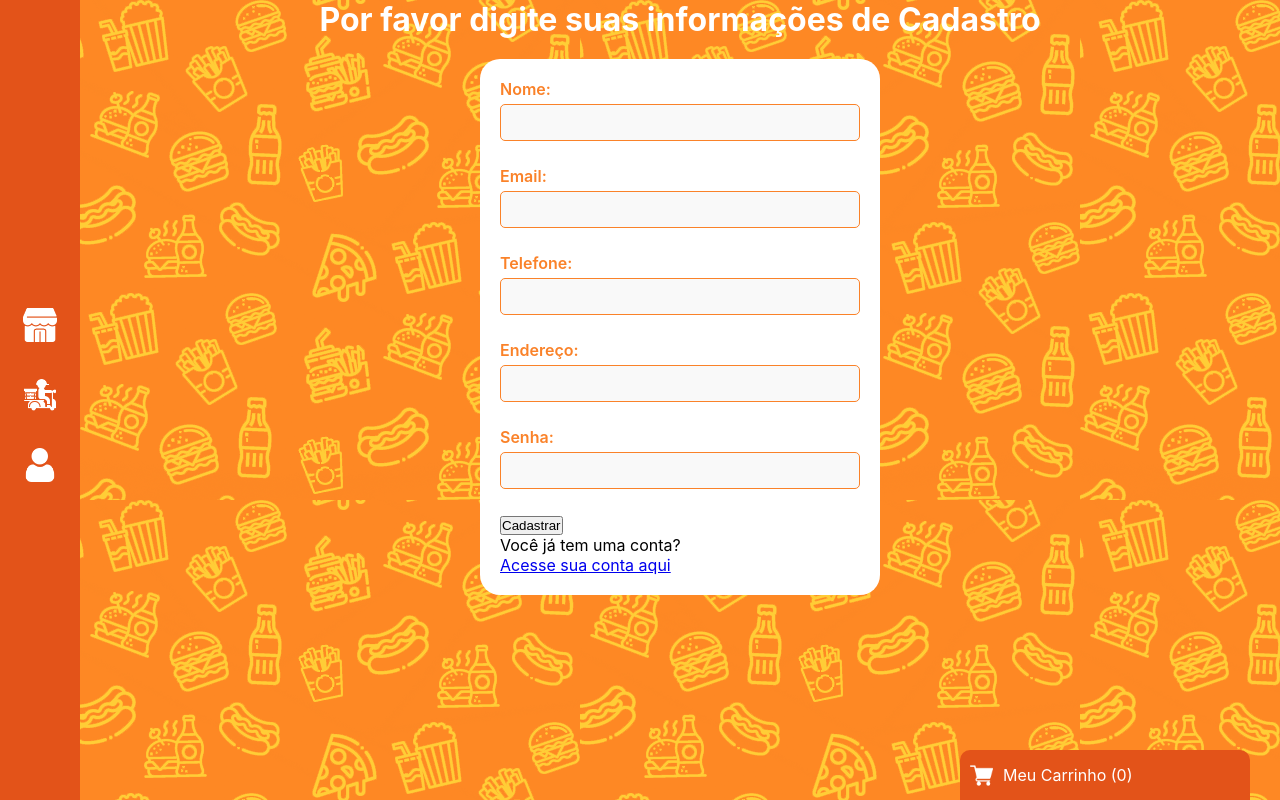
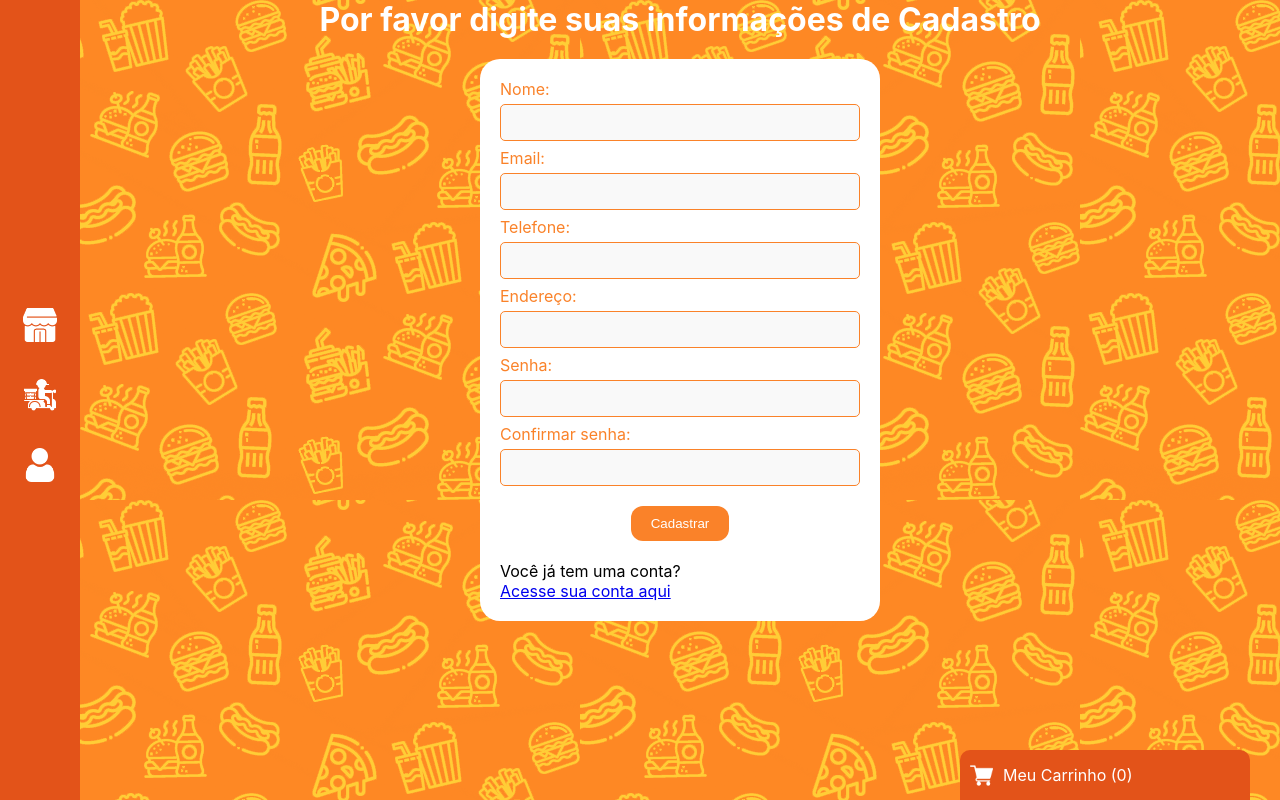
Before and after one commit to lucasgmaieski/AmperFoods, a React (Vite) app: page /register in a window 1280 px wide. Built offline with nearby package versions, Linux system fonts and the light colour scheme.

Commit message:
add form validation

```diff
--- a/src/pages/Login/index.tsx
+++ b/src/pages/Login/index.tsx
@@ -8,10 +8,18 @@ import { persistor } from '../../redux/store';
 
 import { auth, db } from '../../services/firebaseConfig';
 import { signInWithEmailAndPassword } from 'firebase/auth';
-import { updateLocalStorage } from '../../services/util';
 import { collection, doc, getDoc, getDocs, query } from 'firebase/firestore';
 import { saveOrder } from '../../redux/reducers/OrdersReducer';
+import { useForm } from 'react-hook-form';
+import { z } from 'zod';
+import { zodResolver } from '@hookform/resolvers/zod';
+import { ErrorInput } from '../../components/ErrorInput';
 
+const schema = z.object({
+    email: z.string().email({message: 'Endereço de email inválido'}),
+    password: z.string().min(6, 'A senha precisa ter pelo menos 6 caracteres'),
+})
+type FormProps = z.infer<typeof schema>;
 
 export const Login = () => {
     const navigate = useNavigate();
@@ -20,12 +28,83 @@ export const Login = () => {
     const [passwordInput, setPasswordInput] = useState('');
     const name = useAppSelector(state => state.persistedReducer.user.name);
 
+    const { handleSubmit, register, setValue, formState: { errors} } = useForm<FormProps>({mode: 'all', reValidateMode: 'onChange', resolver: zodResolver(schema)});
+    const handleForm = async (data: FormProps) => {
+        try {
+            const userCredential = await signInWithEmailAndPassword(auth, data.email, data.password);
+            const user = userCredential.user;
+            if(user) {
+                console.log("usuario logado com sucesso: "+ user.email);
 
-    // const [signInWithEmailAndPassword, user, loading, error] = useSignInWithEmailAndPassword(auth);
+                // const user = auth.currentUser;
+                const tokenUser = await user.getIdToken();
+                console.log('tokenUser1: '+tokenUser);
+
+                const uid = user.uid;
+                // get orders in db and save localStorage
+                try {
+                    const userDocRef = doc(db, 'users', uid);
+                    const pedidosSubcollectionRef = collection(userDocRef, 'orders');
+                    const pedidosQuery = query(pedidosSubcollectionRef);
+                    const pedidosSnapshot = await getDocs(pedidosQuery);
+
+                    const pedidos: any = pedidosSnapshot.docs.map((doc) => ({
+                        id: doc.id,
+                        ...doc.data()
+                    }));
+                    pedidos.forEach((pedido:any) => {
+                        dispatch( saveOrder({
+                            date: pedido.date,
+                            status: 1,
+                            address: pedido.address,
+                            discount: pedido.discount,
+                            delivery: pedido.delivery,
+                            amount: pedido.amount,
+                            totalPayable: pedido.totalPayable,
+                            products: pedido.products
+                        }));
+                    });
+                } catch (error) {
+                    // Ocorreu um erro ao buscar os pedidos
+                    console.error(error);
+                }
+                type infoUserType = {
+                    name: string,
+                    email: string,
+                    phone: string,
+                    address: string,
+                }
+                // get data user in db and save in localStorage
+                try {
+                    const userDocRef = doc(db, 'users', uid);
+                    const infoUser: any = await getDoc(userDocRef);
+
+                    if(infoUser.exists()) {
+                        console.log("info user: ");
+                        console.log(infoUser.data());
+                        const userToken = await user.getIdToken();
+                        dispatch(setToken({ token: userToken}));
+                        dispatch( setInfo({
+                            name: infoUser.data().name,
+                            email: infoUser.data().email,
+                            phone: infoUser.data().phone,
+                            address: infoUser.data().address
+                        }));
+                    }
+                } catch (error) {
+                // Ocorreu um erro ao buscar os pedidos
+                console.error(error);
+                }
+                navigate('/');
+            }
+        } catch (error) {
+            console.error(error);
+        }
+    }
+
 
     const handleSignIn = async (e: ChangeEvent<HTMLFormElement>) => {
         e.preventDefault();
-        // signInWithEmailAndPassword(emailInput, passwordInput);
 
         try {
             const userCredential = await signInWithEmailAndPassword(auth, emailInput, passwordInput);
@@ -34,7 +113,8 @@ export const Login = () => {
                 console.log("usuario logado com sucesso: "+ user.email);
 
                 // const user = auth.currentUser;
-
+                const tokenUser = await user.getIdToken();
+                console.log('tokenUser1: '+tokenUser);
 
                 const uid = user.uid;
                 // get orders in db and save localStorage
@@ -50,15 +130,15 @@ export const Login = () => {
                 }));
                 pedidos.forEach((pedido:any) => {
                     dispatch( saveOrder({
-                    date: pedido.date,
-                    status: 1,
-                    address: pedido.address,
-                    discount: pedido.discount,
-                    delivery: pedido.delivery,
-                    amount: pedido.amount,
-                    totalPayable: pedido.totalPayable,
-                    products: pedido.products
-                }));
+                        date: pedido.date,
+                        status: 1,
+                        address: pedido.address,
+                        discount: pedido.discount,
+                        delivery: pedido.delivery,
+                        amount: pedido.amount,
+                        totalPayable: pedido.totalPayable,
+                        products: pedido.products
+                    }));
                 });
                 } catch (error) {
                 // Ocorreu um erro ao buscar os pedidos
@@ -78,14 +158,14 @@ export const Login = () => {
                 if(infoUser.exists()) {
                     console.log("info user: ");
                     console.log(infoUser.data());
-
-                    dispatch(setToken({ token: user.getIdTokenResult()}));
+                    const userToken = await user.getIdToken();
+                    dispatch(setToken({ token: userToken}));
                     dispatch( setInfo({
                     name: infoUser.data().name,
                     email: infoUser.data().email,
                     phone: infoUser.data().phone,
                     address: infoUser.data().address
-                }));
+                    }));
                 }
                 } catch (error) {
                 // Ocorreu um erro ao buscar os pedidos
@@ -98,27 +178,6 @@ export const Login = () => {
             console.error(error);
         }
     }
-    // if (loading) {
-    //     return <p>Loading...</p>;
-    // }
-    // if (user) {
-    //     console.log(user);
-    //     getToken();
-
-    // }
-
-    // function getToken() {
-    //     user?.user.getIdToken().then((token)=> {
-    //         console.log(token);
-    //         dispatch( setToken({token: token}));
-    //         navigate('/');
-
-    //     })
-    //     .catch((error)=> {
-    //         console.error('Erro ao obter o token de autenticação:', error);
-    //     })
-    // }
-
 
     const handleInputChange = (e: ChangeEvent<HTMLInputElement>) => {
         if(e.target.id == 'email') {
@@ -129,21 +188,26 @@ export const Login = () => {
         }
     }
 
-
     return (
         <C.Container>
             <h2>currentUser uid: {auth.currentUser?.uid}</h2>
             <C.Titulo>Por favor digite suas informações de login</C.Titulo>
 
-            <C.FormArea onSubmit={handleSignIn}>
-                <C.InputArea>
-                    <C.Label htmlFor="email">Email:</C.Label>
-                    <C.Input type="email" name="email" id="email" value={emailInput} onChange={handleInputChange}/>
-                </C.InputArea>
-                <C.InputArea>
-                    <C.Label htmlFor="password">Nome:</C.Label>
-                    <C.Input type="password" name="password" id="password" value={passwordInput} onChange={handleInputChange}/>
-                </C.InputArea>
+            <C.FormArea onSubmit={handleSubmit(handleForm)}>
+                <C.Label>
+                    Email:
+                    <C.Input type="text" id="email"  {...register('email')} />
+                    {errors.email && (
+                        <ErrorInput message={errors.email?.message} />
+                    )}
+                </C.Label>
+                <C.Label>
+                    Senha:
+                    <C.Input type="text" id="password"  {...register('password')} />
+                    {errors.password && (
+                        <ErrorInput message={errors.password?.message} />
+                    )}
+                </C.Label>
 
                 <Link to={'/#'} >Esqueceu sua senha?</Link>
 
--- a/src/pages/Login/styled.ts
+++ b/src/pages/Login/styled.ts
@@ -15,15 +15,12 @@ export const FormArea = styled.form`
     max-width: 400px;
     margin: 20px auto;
 `;
-export const InputArea = styled.div`
+export const Label = styled.div`
     display: flex;
     flex-direction: column;
     gap: 5px;
-    margin-bottom: 25px;
+    margin-bottom: 7px;
     color: #FA8229;
-`;
-export const Label = styled.label`
-    font-weight: 600;
 `;
 export const Input = styled.input`
     padding: 10px 10px;
@@ -35,7 +32,7 @@ export const Input = styled.input`
 `;
 export const Submit = styled.button`
     width: fit-content;
-    margin: auto;
+    margin: 10px auto;
     display: block;
     background-color: #FA8229;
     border: none;
--- a/src/pages/ProfileScreen/index.tsx
+++ b/src/pages/ProfileScreen/index.tsx
@@ -5,16 +5,18 @@ import { useAppSelector } from '../../redux/hooks/useAppSelector';
 import * as C from './styled';
 import { clearInfos, setInfo, setName } from '../../redux/reducers/UserReducer';
 import { clearCart } from '../../redux/reducers/CartReducer';
-import { clearOrders } from '../../redux/reducers/OrdersReducer';
+import { clearOrders, saveOrder } from '../../redux/reducers/OrdersReducer';
 import { Header } from '../../components/Header';
 import { deleteUser, signOut } from 'firebase/auth';
 import { auth, db } from '../../services/firebaseConfig';
 import { useIdToken } from 'react-firebase-hooks/auth';
-import { deleteDoc, doc } from 'firebase/firestore';
+import { collection, deleteDoc, doc, onSnapshot, query, updateDoc } from 'firebase/firestore';
 import { z } from 'zod';
 import { useForm } from 'react-hook-form';
 import { zodResolver } from "@hookform/resolvers/zod";
 import InputMask from "react-input-mask";
+import { Loader } from '../../components/Loader';
+import { userInfo } from 'os';
 
 const phoneRegex = new RegExp(
     /^\d{10,11}$/
@@ -38,17 +40,30 @@ type FormProps = z.infer<typeof schema>;
 export const ProfileScreen = () => {
     const dispatch = useDispatch();
     const [headerSearch, setHeaderSerach] = useState('');
-    const [nameInput, setNameInput] = useState('');
-    const [emailInput, setEmailInput] = useState('');
-    const [addressInput, setAddressInput] = useState('');
-    const [phoneInput, setPhoneInput] = useState('');
     const [saveSuccess, setSaveSuccess] = useState(false);
 
     const userInfos = useAppSelector(state => state.persistedReducer.user);
 
-
-
-
+    useEffect(()=>{
+        const user = auth.currentUser;
+        if (user) {
+            const userId = user.uid;
+            const userDocRef = doc(db, 'users', userId);
+            const listenInfoUser = onSnapshot(userDocRef, (snapshot) => {
+            // O código aqui será executado sempre que houver alterações nos dados do usuário
+            const userData = snapshot.data();
+            console.log('userData:');
+            console.log(userData);
+            dispatch( setInfo({
+                name: userData?.name,
+                email: userData?.email,
+                phone: userData?.phone,
+                address: userData?.address
+            }));
+            });
+            return () => listenInfoUser();
+        }
+    }, []);
 
     const { handleSubmit, register, setValue, formState: { errors} } = useForm<FormProps>({mode: 'all', reValidateMode: 'onChange', resolver: zodResolver(schema)});
     const handleForm = (data: FormProps) => {
@@ -59,39 +74,36 @@ export const ProfileScreen = () => {
             phone: data.phone,
             address: data.address
         }));
+        const updateUserInfos = async () => {
+            const user = auth.currentUser;
+            try {
+                if (user) {
+                    const uid = user.uid;
+                    const userDocRef = doc(db, 'users', uid);
+
+                    await updateDoc(userDocRef, {
+                        name: data.name,
+                        email: data.email,
+                        phone: data.phone,
+                        address: data.address
+                    });
+                }
+            } catch (error) {
+
+            }
+
+        };
+        updateUserInfos();
+        setSaveSuccess(true);
         console.log("deu certo ");
-        setUserInfos();
-        setSaveSuccess(true);
     }
 
     useEffect(()=>{
-        // setUserInfos();
         setValue("name", userInfos.name || "");
         setValue("email", userInfos.email || "");
         setValue("phone", userInfos.phone || "");
         setValue("address", userInfos.address || "");
-    }, [setValue])
-
-    const handleSaveButton = (event: ChangeEvent<HTMLFormElement>) => {
-        event.preventDefault();
-
-        // dispatch( setInfo({
-        //     name: nameInput,
-        //     email: emailInput,
-        //     phone: phoneInput,
-        //     address: addressInput
-        // }));
-        console.log("deu certo ");
-        setUserInfos();
-        setSaveSuccess(true);
-    }
-
-    const setUserInfos = () => {
-        setNameInput(userInfos.name);
-        setAddressInput(userInfos.address);
-        setEmailInput(userInfos.email);
-        setPhoneInput(userInfos.phone);
-    }
+    }, [setValue]);
 
     const handleLogout = () => {
         signOut(auth).then(()=> {
@@ -174,7 +186,7 @@ export const ProfileScreen = () => {
                 </C.Label>
                 <C.ButtonSave type="submit" value="salvar"/>
                 {saveSuccess &&
-                    <h4>Salvo com sucesso.</h4>
+                    <Loader status={saveSuccess} isCheck={true}/>
                 }
             </C.FormArea>
             <p>current user email{auth.currentUser?.email}</p>
--- a/src/pages/ProfileScreen/styled.ts
+++ b/src/pages/ProfileScreen/styled.ts
@@ -11,6 +11,7 @@ export const Titulo = styled.div`
     margin: 20px 0;
 `;
 export const FormArea = styled.form`
+    position: relative;
     background-color: #fff;
     padding: 20px;
     border-radius: 20px;
@@ -24,7 +25,7 @@ export const Label = styled.div`
     display: flex;
     flex-direction: column;
     gap: 5px;
-    margin-bottom: 25px;
+    margin-bottom: 7px;
     color: #FA8229;
 `;
 export const Input = styled.input`
--- a/src/pages/Register/index.tsx
+++ b/src/pages/Register/index.tsx
@@ -9,7 +9,26 @@ import { persistor } from '../../redux/store';
 import { auth, db } from '../../services/firebaseConfig';
 import { createUserWithEmailAndPassword } from 'firebase/auth';
 import { doc, setDoc } from 'firebase/firestore';
+import { z } from 'zod';
+import { useForm } from 'react-hook-form';
+import { zodResolver } from '@hookform/resolvers/zod';
 
+const phoneRegex = new RegExp(
+    /^\d{10,11}$/
+  );
+
+const schema = z.object({
+    name: z.string().min(3, "Digite pelo menos 3 caracteres"),
+    email: z.string().email({message: 'Endereço de email inválido'}),
+    phone: z.string().regex(phoneRegex, 'O número deve ter entre 10 e 11 dígitos'),
+    address: z.string().min(5, "Endereço inválido"),
+    password: z.string().min(6, 'A senha precisa ter pelo menos 6 caracteres'),
+    confirmPassword: z.string(),
+}).refine((fields) => fields.password === fields.confirmPassword, {
+    path: ['confirmPassword'],
+    message: 'As senhas precisam ser iguais'
+});
+type FormProps = z.infer<typeof schema>;
 
 export const Register = () => {
     const navigate = useNavigate();
@@ -22,10 +41,46 @@ export const Register = () => {
     const [phoneInput, setPhoneInput] = useState('');
     const name = useAppSelector(state => state.persistedReducer.user.name);
 
+    const { handleSubmit, register, setValue, formState: { errors} } = useForm<FormProps>({mode: 'all', reValidateMode: 'onChange', resolver: zodResolver(schema)});
+    const handleForm = async (data: FormProps) => {
+        try {
+            const userCredential = await createUserWithEmailAndPassword(auth, data.email, data.password);
+            const user = userCredential.user;
+
+            console.log("Usuário criado e logado automaticamente com uid: " + user.uid);
+
+            if (user) {
+                const userDocRef = doc(db, 'users', user.uid);
+                const userData = { name: data.name, email: user.email, phone: data.phone, address: data.address };
+
+                await setDoc(userDocRef, userData);
+
+                dispatch(setToken({ token: user.getIdTokenResult()}));
+                dispatch( setInfo({
+                    name: data.name,
+                    email: data.email,
+                    phone: data.phone,
+                    address: data.address
+                }));
+                setNameInput('');
+                setEmailInput('');
+                setAddressInput('');
+                setPhoneInput('');
+                setPasswordInput('');
+                navigate('/profile');
+            } else {
+                console.log('usuario nçao existe');
+            }
+
+        } catch (error:any) {
+            const errorCode = error.code;
+            const errorMessage = error.message;
+            console.log(errorCode, errorMessage);
+        }
+    }
 
     const handleSignUp = async (e: ChangeEvent<HTMLFormElement>) => {
       e.preventDefault();
-
       try {
         const userCredential = await createUserWithEmailAndPassword(auth, emailInput, passwordInput);
         const user = userCredential.user;
@@ -61,54 +116,65 @@ export const Register = () => {
       }
     };
 
-
-    const handleInputChange = (e: ChangeEvent<HTMLInputElement>) => {
-        if(e.target.id == 'name') {
-            setNameInput(e.target.value);
-        }
-        if(e.target.id == 'phone') {
-            setPhoneInput(e.target.value);
-        }
-        if(e.target.id == 'email') {
-            setEmailInput(e.target.value);
-        }
-        if(e.target.id == 'address') {
-            setAddressInput(e.target.value);
-        }
-        if(e.target.id == 'password') {
-            setPasswordInput(e.target.value);
-        }
-    }
-
-
     return (
         <C.Container>
             <C.Titulo>Por favor digite suas informações de Cadastro</C.Titulo>
 
-            <C.FormArea onSubmit={handleSignUp}>
-                <C.InputArea>
-                    <C.Label htmlFor="name">Nome:</C.Label>
-                    <C.Input type="text" name="name" id="name" value={nameInput} onChange={handleInputChange}/>
-                </C.InputArea>
-
-                <C.InputArea>
-                    <C.Label htmlFor="email">Email:</C.Label>
-                    <C.Input type="email" name="email" id="email" value={emailInput} onChange={handleInputChange}/>
-                </C.InputArea>
-
-                <C.InputArea>
-                    <C.Label htmlFor="phone">Telefone:</C.Label>
-                    <C.Input type="tel" name="phone" id="phone" value={phoneInput} onChange={handleInputChange}/>
-                </C.InputArea>
-
-                <C.InputArea>
-                    <C.Label htmlFor="address">Endereço:</C.Label>
-                    <C.Input type="text" name="address" id="address" value={addressInput} onChange={handleInputChange}/>
-                </C.InputArea>
-                <C.InputArea>
-                    <C.Label htmlFor="password">Senha:</C.Label>
-                    <C.Input type="password" name="password" id="password" value={passwordInput} onChange={handleInputChange}/>
-                </C.InputArea>
+            <C.FormArea onSubmit={handleSubmit(handleForm)}>
+                <C.Label>
+                    Nome:
+                    <C.Input type="text" id="name"  {...register('name')} />
+                    {errors.name && (
+                        <p className="text-xs italic text-red-500 mt-2">
+                        {errors.name?.message}
+                        </p>
+                    )}
+                </C.Label>
+                <C.Label>
+                    Email:
+                    <C.Input type="text" id="email"  {...register('email')} />
+                    {errors.email && (
+                        <p className="text-xs italic text-red-500 mt-2">
+                        {errors.email?.message}
+                        </p>
+                    )}
+                </C.Label>
+                <C.Label>
+                    Telefone:
+                    <C.Input type="text" id="phone"  {...register('phone')} />
+                    {errors.phone && (
+                        <p className="text-xs italic text-red-500 mt-2">
+                        {errors.phone?.message}
+                        </p>
+                    )}
+                </C.Label>
+                <C.Label>
+                    Endereço:
+                    <C.Input type="text" id="address"  {...register('address')} />
+                    {errors.address && (
+                        <p className="text-xs italic text-red-500 mt-2">
+                        {errors.address?.message}
+                        </p>
+                    )}
+                </C.Label>
+                <C.Label>
+                    Senha:
+                    <C.Input type="text" id="password"  {...register('password')} />
+                    {errors.password && (
+                        <p className="text-xs italic text-red-500 mt-2">
+                        {errors.password?.message}
+                        </p>
+                    )}
+                </C.Label>
+                <C.Label>
+                    Confirmar senha:
+                    <C.Input type="text" id="confirmPassword"  {...register('confirmPassword')} />
+                    {errors.confirmPassword && (
+                        <p className="text-xs italic text-red-500 mt-2">
+                        {errors.confirmPassword?.message}
+                        </p>
+                    )}
+                </C.Label>
 
                 <C.Submit>Cadastrar</C.Submit>
                 <p>Você já tem uma conta?</p>
--- a/src/pages/Register/styled.ts
+++ b/src/pages/Register/styled.ts
@@ -15,15 +15,12 @@ export const FormArea = styled.form`
     max-width: 400px;
     margin: 20px auto;
 `;
-export const InputArea = styled.div`
+export const Label = styled.div`
     display: flex;
     flex-direction: column;
     gap: 5px;
-    margin-bottom: 25px;
+    margin-bottom: 7px;
     color: #FA8229;
-`;
-export const Label = styled.label`
-    font-weight: 600;
 `;
 export const Input = styled.input`
     padding: 10px 10px;
@@ -33,4 +30,15 @@ export const Input = styled.input`
     border: 1px solid #FA8229;
     border-radius: 5px;
 `;
-export const Submit = styled.button``;
+
+export const Submit = styled.button`
+    width: fit-content;
+    margin:  20px auto;
+    display: block;
+    background-color: #FA8229;
+    border: none;
+    padding: 10px 20px;
+    color: #fff;
+    border-radius:12px;
+    cursor: pointer;
+`;
```
Also changed, not shown: src/pages/OrdersScreen/index.tsx (+3 -7 lines), src/pages/Tela2Screen/index.tsx (+7 -8 lines).
